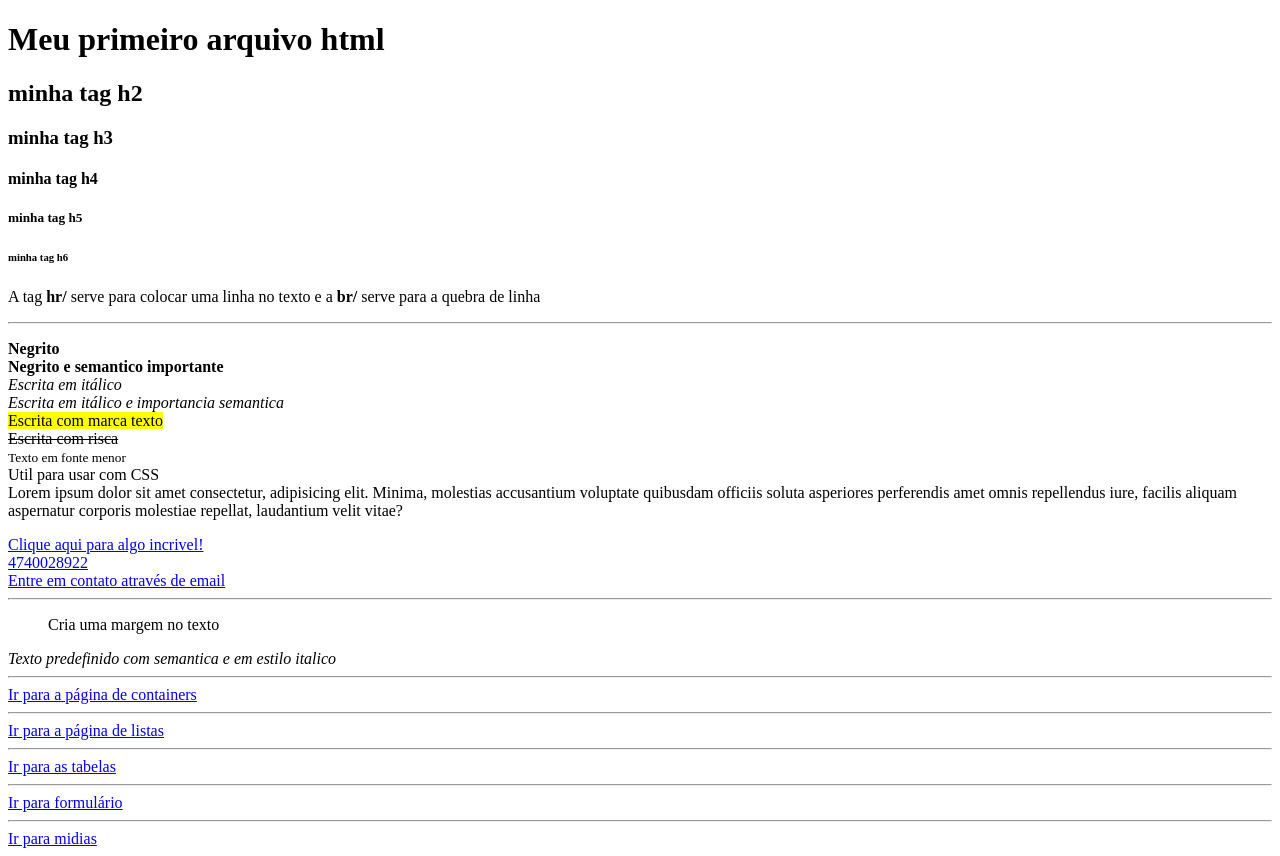
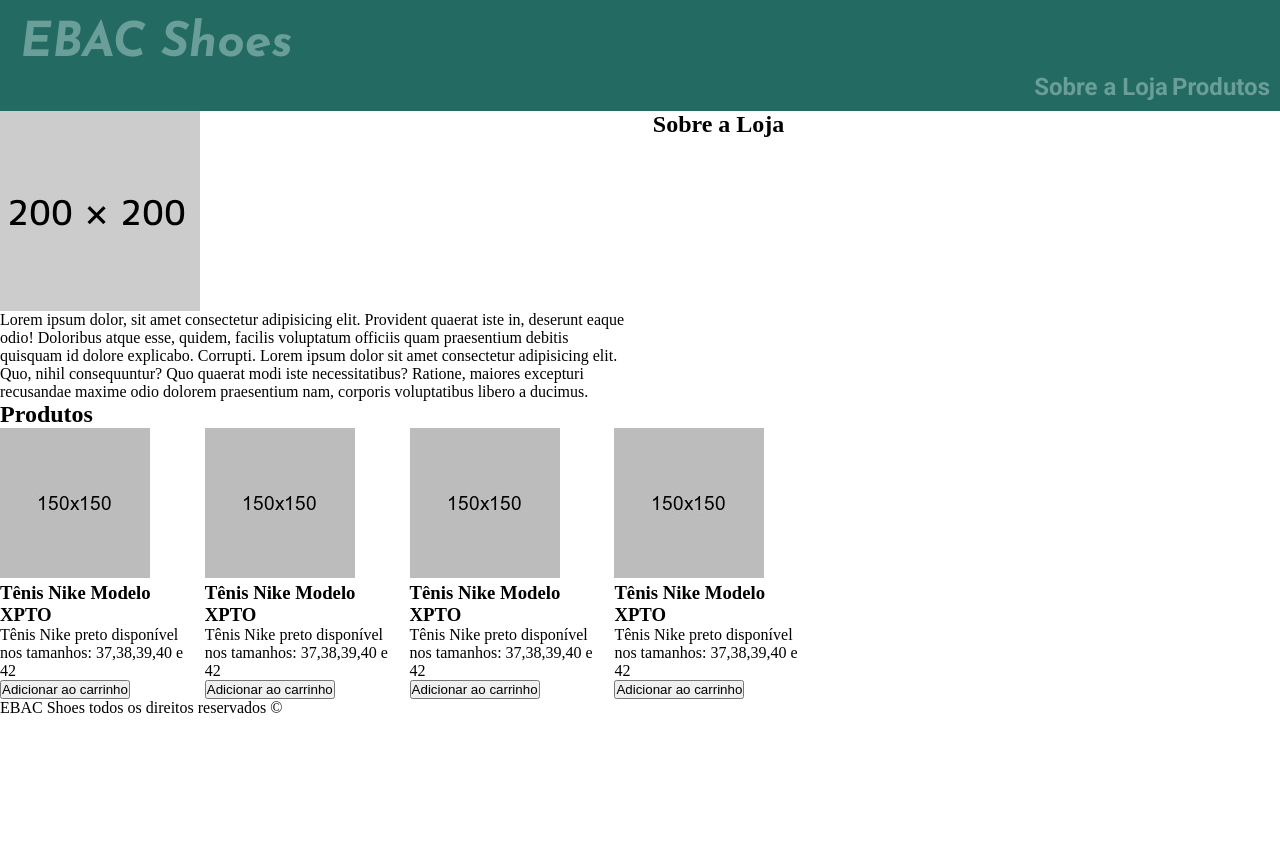
Before and after one commit to JoaoVictorBarbieri/curso_html_ebac, a plain HTML site: page index.html in a window 1280 px wide. After the commit the page ends 800 px from the top, so only its background shows below. Drawn offline with Linux system fonts and the light colour scheme.

Commit message:
#create_base

```diff
--- a/index.html
+++ b/index.html
@@ -1,56 +1,57 @@
 <!DOCTYPE html>
-<html lang="pt_BR">
+<html lang="pt-br">
 <head>
     <meta charset="UTF-8">
     <meta name="viewport" content="width=device-width, initial-scale=1.0">
-    <title>Meu arquivo de estudo EBAC</title>
+    <title>EBAC Store</title>
+    <link rel="stylesheet" href="main.css">
 </head>
 <body>
-    <h1>Meu primeiro arquivo html</h1>
-    <h2>minha tag h2</h2>
-    <h3>minha tag h3</h3>
-    <h4>minha tag h4</h4>
-    <h5>minha tag h5</h5>
-    <h6>minha tag h6</h6>
-    <p>A tag <b>hr/</b> serve para colocar uma linha no texto e a <b>br/</b> serve para a quebra de linha</p>
-    <hr/>
-    <p> <b>Negrito</b>
-        <br/><strong>Negrito e semantico importante</strong>
-
-        <br/><i>Escrita em itálico</i>
-        <br/><em>Escrita em itálico e importancia semantica</em>
-
-        <br/><mark>Escrita com marca texto</mark>
-
-        <br/><del>Escrita com risca</del>
-
-        <br/><small>Texto em fonte menor</small>
-
-        <br/><span>Util para usar com CSS</span>
-
-        <br/>Lorem ipsum dolor sit amet consectetur, adipisicing elit. Minima, molestias accusantium voluptate quibusdam officiis soluta asperiores perferendis amet omnis repellendus iure, facilis aliquam aspernatur corporis molestiae repellat, laudantium velit vitae?</p>
-
-    <a href="https://www.youtube.com/watch?v=dQw4w9WgXcQ" title="Clique e descubra!">Clique aqui para algo incrivel!</a>
-    <br/><a href="4002-8922">4740028922</a>
-    <br/><a href="mailto:joaov.b.euwest@gmail.com">Entre em contato através de email</a>
-
-    <hr/>
-    <blockquote>
-        Cria uma margem no texto
-    </blockquote>
-    <address>
-        Texto predefinido com semantica e em estilo italico
-    </address>
-    <hr/>
-    <a href="./containers.html">Ir para a página de containers</a>
-    <hr/>
-    <a href="./listas.html">Ir para a página de listas</a>
-    <hr/>
-    <a href="./tabelas.html">Ir para as tabelas</a>
-    <hr/>
-    <a href="./forms.html">Ir para formulário</a><br/>
-    <hr/>
-    <a href="./midia.html">Ir para midias</a>
-
+    <header>
+        <h1>EBAC Shoes</h1>
+        <nav>
+            <a href="#">Sobre a Loja</a>
+            <a href="#">Produtos</a>
+        </nav>
+    </header>
+    <main>
+        <article id="sobre-a-loja">
+            <img src="imagem200x200.png" alt="Fachada Loja">
+            <h2>Sobre a Loja</h2>
+            <p>Lorem ipsum dolor, sit amet consectetur adipisicing elit. Provident quaerat iste in, deserunt eaque odio! Doloribus atque esse, quidem, facilis voluptatum officiis quam praesentium debitis quisquam id dolore explicabo. Corrupti. Lorem ipsum dolor sit amet consectetur adipisicing elit. Quo, nihil consequuntur? Quo quaerat modi iste necessitatibus? Ratione, maiores excepturi recusandae maxime odio dolorem praesentium nam, corporis voluptatibus libero a ducimus.</p>
+        </article>
+        <article id="produtos">
+            <h2>Produtos</h2>
+            <ul>
+                <li>
+                    <img src="imagem150x150.png" alt="Imagem150px">
+                    <h3>Tênis Nike Modelo XPTO</h3>
+                    <p>Tênis Nike preto disponível nos tamanhos: 37,38,39,40 e 42</p>
+                    <button>Adicionar ao carrinho</button>
+                </li>
+                <li>
+                    <img src="imagem150x150.png" alt="Imagem150px">
+                    <h3>Tênis Nike Modelo XPTO</h3>
+                    <p>Tênis Nike preto disponível nos tamanhos: 37,38,39,40 e 42</p>
+                    <button>Adicionar ao carrinho</button>
+                </li>
+                <li>
+                    <img src="imagem150x150.png" alt="Imagem150px">
+                    <h3>Tênis Nike Modelo XPTO</h3>
+                    <p>Tênis Nike preto disponível nos tamanhos: 37,38,39,40 e 42</p>
+                    <button>Adicionar ao carrinho</button>
+                </li>
+                <li>
+                    <img src="imagem150x150.png" alt="Imagem150px">
+                    <h3>Tênis Nike Modelo XPTO</h3>
+                    <p>Tênis Nike preto disponível nos tamanhos: 37,38,39,40 e 42</p>
+                    <button>Adicionar ao carrinho</button>
+                </li>
+            </ul>
+        </article>
+        <footer>
+            <p>EBAC Shoes todos os direitos reservados &copy;</p>
+        </footer>
+    </main>
 </body>
 </html>
--- /dev/null
+++ b/main.css
@@ -0,0 +1,53 @@
+@charset "UTF-8";
+@import url('https://fonts.googleapis.com/css2?family=Josefin+Sans:ital,wght@0,100..700;1,100..700&family=Roboto:ital,wght@0,100;0,300;0,400;0,500;0,700;0,900;1,100;1,300;1,400;1,500;1,700;1,900&display=swap');
+*{
+    padding: 0px;
+    margin: 0px;
+}
+
+:root {
+    --cor00: #6A9E99;
+    --cor01: #42847D;
+    --cor02: #236A62;
+    --cor03: #0D4F48;
+    --cor04: #00352F;
+}
+main {
+    max-width: 1366px;
+    margin: auto;
+}
+header {
+    background-color: var(--cor02);
+}
+header h1 {
+    color: var(--cor00);
+    font-size: 3em;
+    font-family: 'Josefin Sans', sans-serif;
+    font-weight: 700;
+    font-style: italic;
+    padding: 20px 10px 5px 20px;
+}
+nav {
+    text-align: end;
+    padding-right: 10px;
+    padding-bottom: 10px;
+}
+nav a {
+    font-family: 'Roboto';
+    font-weight: bold;
+    text-decoration: none;
+    color: var(--cor00);
+    font-size: 1.5em;
+}
+#sobre-a-loja{
+    display: grid;
+    grid-template-columns: repeat(2, 49%);
+    column-gap: 2%
+}
+
+#produtos ul {
+    list-style: none;
+    display: grid;
+    grid-template-columns: repeat(4, 15%);
+    column-gap: 1%;
+}
```
Also changed, not shown: containers.html (deleted, +0 -40 lines), forms.html (deleted, +0 -49 lines), listas.html (deleted, +0 -36 lines), midia.html (deleted, +0 -21 lines), tabelas.html (deleted, +0 -42 lines), Arquivos/imagem_module 3.jpg (deleted), imagem150x150.png (added), imagem200x200.png (added), 1 other file.
